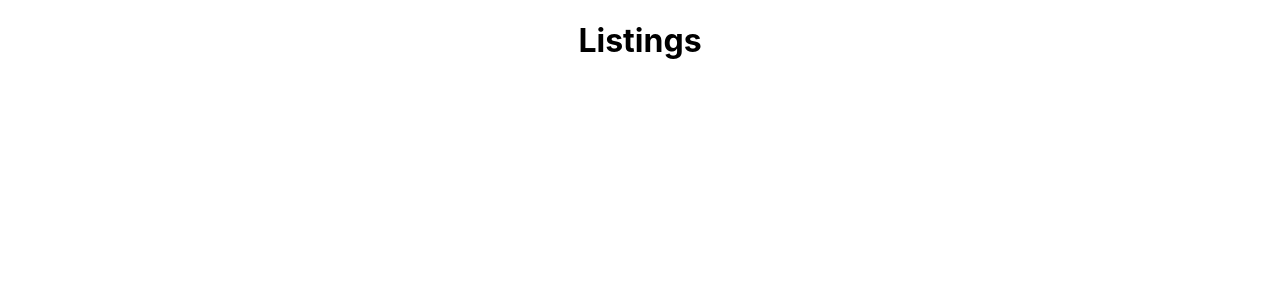
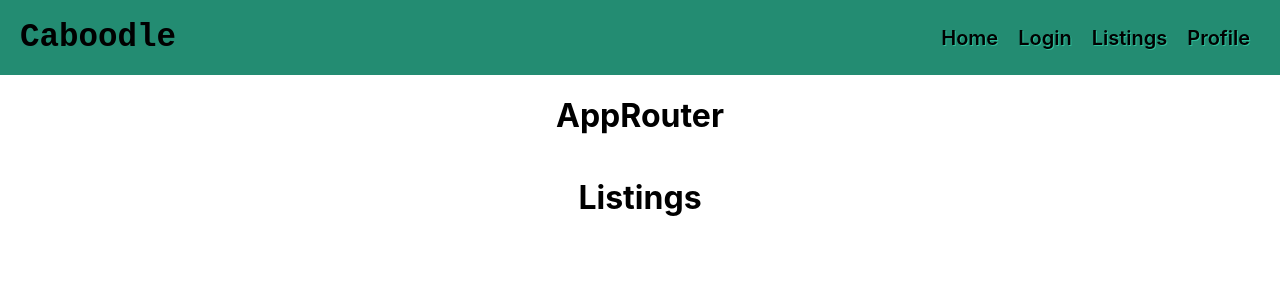
Before and after one commit to mguadagni/caboodle_react, a React (Create React App) app: page /listings in a window 1280 px wide. Shown: the top 300 px of the page. Built offline with nearby package versions, Linux system fonts and the light colour scheme.

Commit message:
Implemented NavBar

```diff
--- a/src/App.css
+++ b/src/App.css
@@ -13,3 +13,7 @@
   /*font-size: calc(10px + 2vmin);*/
   color: white;
 }
+
+div {
+  display: flex;
+}
--- /dev/null
+++ b/src/components/NavBar/NavBar.js
@@ -0,0 +1,46 @@
+import React, { Fragment, useContext } from 'react';
+import NavButton from '../NavBar/NavButton';
+import { AuthContext } from '../Providers/AuthProvider';
+
+const Navbar = (props) => {
+
+  return (
+    <Fragment>
+      <div style={{
+        backgroundColor: "#238C72",
+        position: 'fixed',
+        width: '100%',
+        zIndex: 9999,
+        top: 0,
+        left: 0,
+        height: '75px',
+        flexDirection: 'row',
+        alignItems: 'center',
+        justifyContent: 'space-between'
+      }}>
+        <h1 style={{
+          fontFamily: "monospace",
+          fontWeight: 'bold',
+          fontSize: '2.5em',
+          margin: "0 20px"
+        }}>Caboodle</h1>
+        <div style={{
+          margin: '0 20px',
+          flexDirection: 'row',
+          background: "transparent",
+          userSelect: "none",
+          alignItems: 'center',
+        }}>
+            <NavButton to="/" label="Home" />
+            <NavButton to="/login" label="Login" />
+            <NavButton to="/listings" label="Listings" />
+            <NavButton to="/profile" label="Profile" />
+
+        </div>
+        </div>
+      <div style={{height: '75px'}} />
+    </Fragment>
+  )
+}
+
+export default Navbar;
--- /dev/null
+++ b/src/components/NavBar/NavButton.js
@@ -0,0 +1,36 @@
+import React, {useState} from 'react';
+import {NavLink} from 'react-router-dom';
+import PropTypes from 'prop-types';
+
+const NavButton = (props) => {
+  const [hover, setHover] = useState(false);
+
+  return (
+    <NavLink
+      to={props.to}
+      style={{
+        background: '',
+        textDecoration: 'none',
+        fontSize: '1.25em',
+        color: hover ? "#f1f1f1" : "#010101",
+        fontWeight: 600,
+        textShadow: '1px 1px #2fbe9b',
+        textAlign: 'center',
+        whiteSpace: 'nowrap',
+        margin: '0 10px',
+        opacity: hover ? "60%" : "100%"
+      }}
+      onMouseEnter={() => setHover(true)}
+      onMouseLeave={() => setHover(false)}
+    >
+      {props.label}
+    </NavLink>
+  )
+}
+
+NavButton.propTypes = {
+  label: PropTypes.string.isRequired,
+  to: PropTypes.string.isRequired
+}
+
+export default NavButton;
--- a/src/components/Routers/AppRouter.js
+++ b/src/components/Routers/AppRouter.js
@@ -5,16 +5,14 @@ import Home from "../Home/Home";
 import Listings from "../Listings/Listings";
 import Login from "../Auth/Login";
 import Profile from "../Profile/Profile";
+import Navbar from "../NavBar/NavBar";
 
 const AppRouter = () => {
 
-    //Home Screen
-    //Login/signup
-    //listings
-    //profile
-
     return (
         <Container>
+            <Navbar />
+            <h1>AppRouter</h1>
             <Routes>
                 <Route path="/" element={<Home />} />
                 <Route path="/login" element={<Login />} />
```
